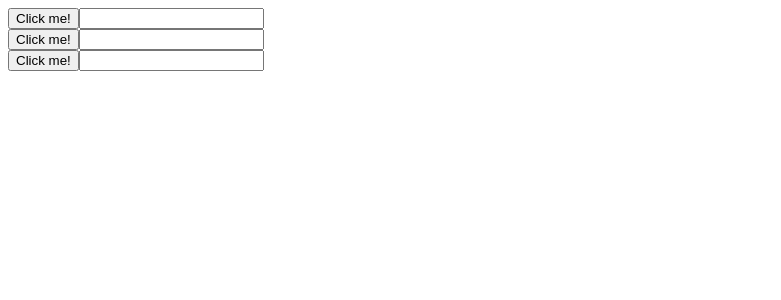
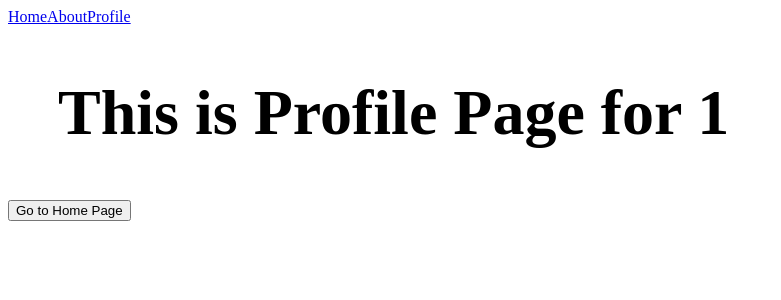
Before and after one commit to santoshpoptani/React-Intro, a React (Vite) app in the folder my-react-app/: page /profile/1 in a window 1280 px wide. Shown: the top 300 px of the page, without its empty margins (0-781 px from the left). Built offline with nearby package versions, Linux system fonts and the light colour scheme.

Commit message:
React-Router-Dom

```diff
--- a/my-react-app/package.json
+++ b/my-react-app/package.json
@@ -12,7 +12,8 @@
   "dependencies": {
     "axios": "^1.6.7",
     "react": "^18.2.0",
-    "react-dom": "^18.2.0"
+    "react-dom": "^18.2.0",
+    "react-router-dom": "^6.22.2"
   },
   "devDependencies": {
     "@types/react": "^18.2.56",
--- a/my-react-app/src/App.jsx
+++ b/my-react-app/src/App.jsx
@@ -15,6 +15,7 @@ import UseEffectP2 from "./UseEffectP2";
 import Exercise1 from "./Exercise1";
 import ComponentA from "./UseEffect/ComponentA";
 import UseRef from "./UseRef";
+import ReactRouterDom from "./ReactRouterDom";
 //This is also a component but act as a parent component
 
 function App(){
@@ -22,8 +23,9 @@ function App(){
     return(
 
             <>
-           <UseRef/>
+           <ReactRouterDom/>
             </>
+            //<UseRef/>
             //<Exercise1/>
             //<UseEffectP1/>
             //<UseEffectP2/>
--- /dev/null
+++ b/my-react-app/src/Pages/About.jsx
@@ -0,0 +1,9 @@
+
+function About(){
+
+    return(<div>
+        <h1>This is About us Page</h1>
+    </div>)
+}
+
+export default About;
--- /dev/null
+++ b/my-react-app/src/Pages/Error.jsx
@@ -0,0 +1,9 @@
+
+function Error(){
+
+    return(<div>
+        <h1>Page Not Found 404!</h1>
+    </div>)
+}
+
+export default Error;
--- /dev/null
+++ b/my-react-app/src/Pages/Home.jsx
@@ -0,0 +1,9 @@
+
+function Home(){
+
+    return(<div>
+        <h1>This is Home Page</h1>
+    </div>)
+}
+
+export default Home;
--- /dev/null
+++ b/my-react-app/src/Pages/Profile.jsx
@@ -0,0 +1,13 @@
+
+import {useNavigate,useParams} from 'react-router-dom'
+
+function Profile(){
+        let navigate = useNavigate();
+        let {username} = useParams();
+    return(<div>
+        <h1>This is Profile Page  for {username} </h1>
+        <button onClick={()=>{navigate("/")}}>Go to Home Page</button>
+    </div>)
+}
+
+export default Profile;
--- /dev/null
+++ b/my-react-app/src/ReactRouterDom.jsx
@@ -0,0 +1,31 @@
+
+import {BrowserRouter as Router, Routes, Route,Link} from 'react-router-dom'
+import Home from './Pages/Home';
+import Profile from './Pages/Profile'
+import About from './Pages/About';
+import Error from './Pages/Error';
+
+function ReactRouterDom(){
+
+
+    return(
+        <div>
+            <Router>
+                <nav>
+                    <Link to="/">Home</Link>
+                    <Link to="/about">About</Link>
+                    <Link to="profile">Profile</Link>
+                </nav>
+                <Routes>
+                    <Route path='/' element={<Home/>}></Route>
+                    <Route path="/profile/:username" element={<Profile/>}></Route>
+                    <Route path='/about' element={<About/>}></Route>
+                    <Route path='*' element={<Error/>}></Route>
+                </Routes>
+            </Router>
+        </div>
+    )
+
+}
+
+export default ReactRouterDom;
```
Also changed, not shown: 1 other file (tests, documents, lock files or other folders).
